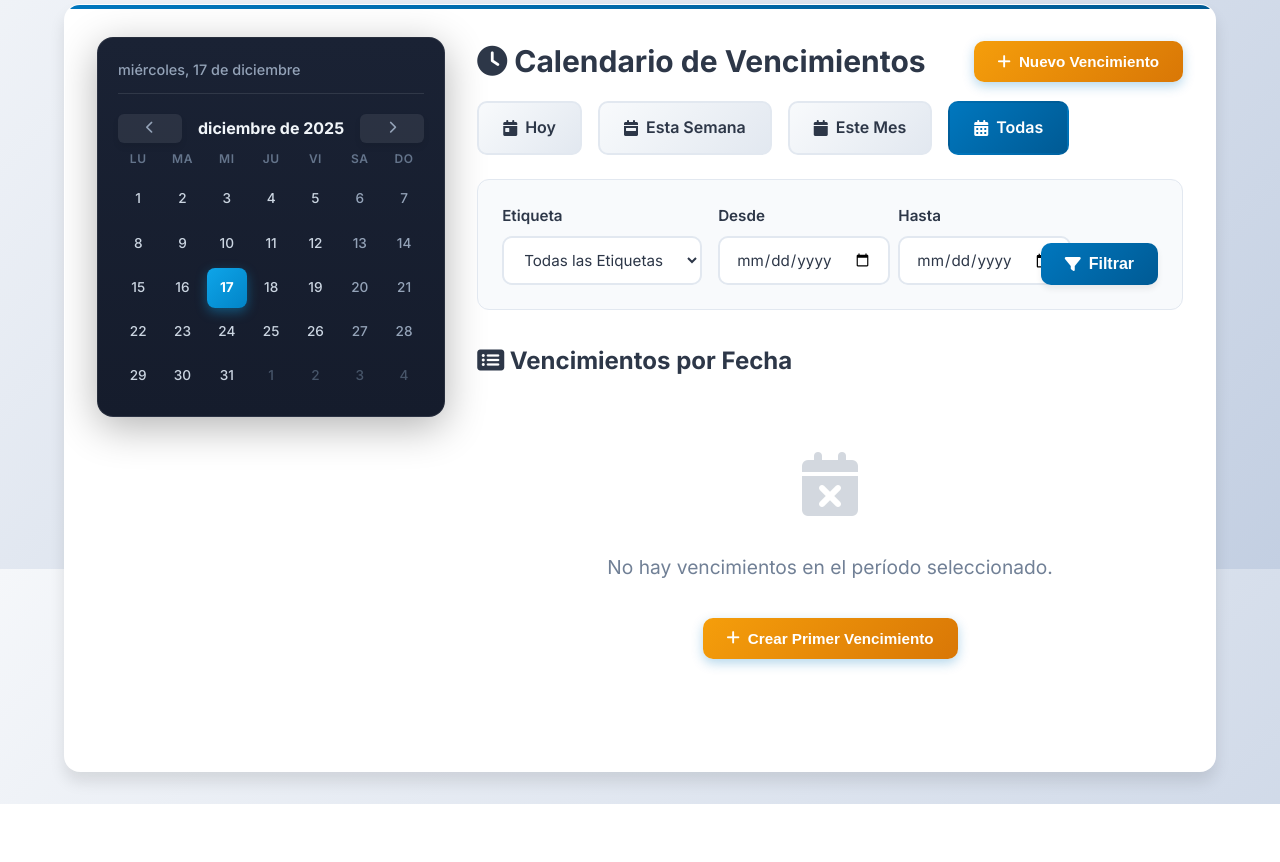
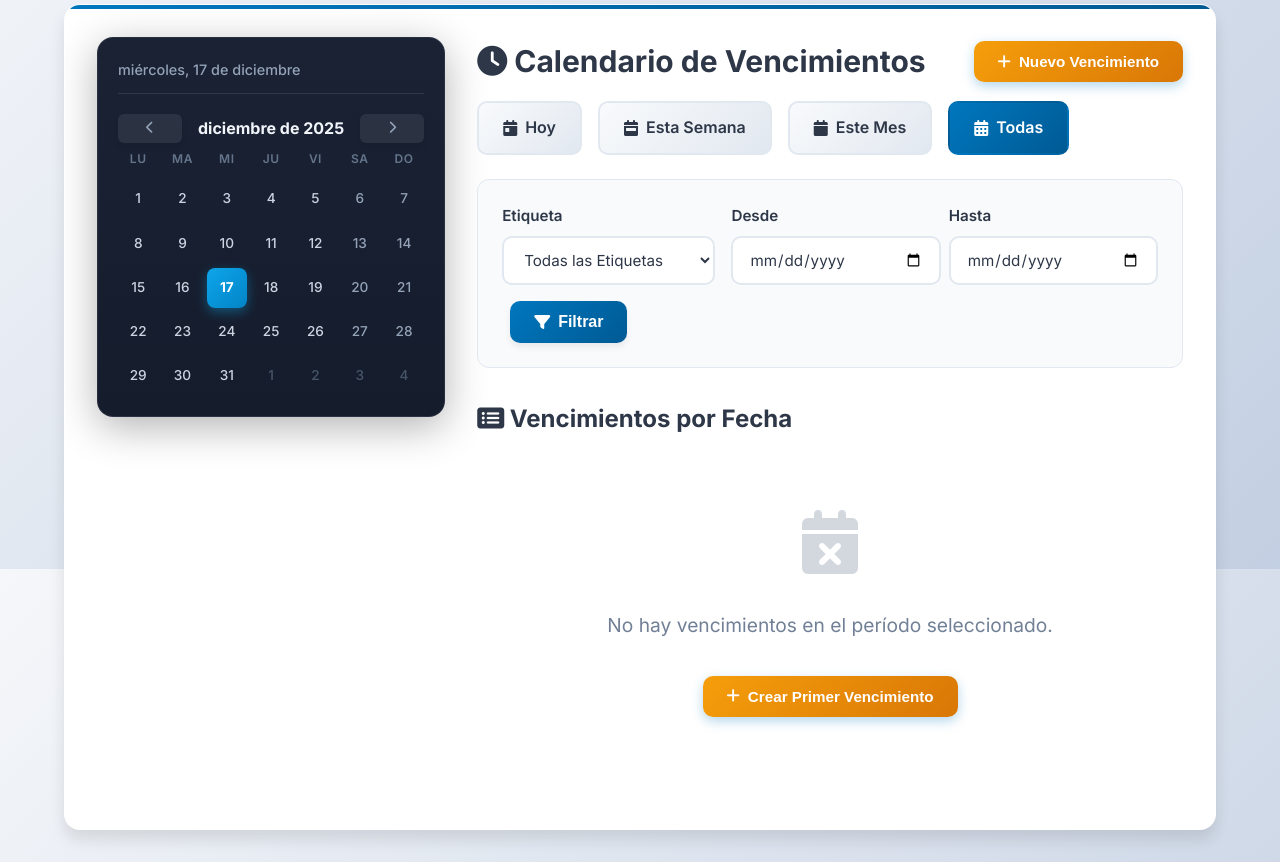
Before and after one commit to OctavioGalvan5/tareas-federal, a Flask app: page /expirations in a window 1280 px wide. Shown: the part 231-1093 px from the top of the page. Before the commit the page ends 1035 px from the top, so only its background shows below. Run offline with Flask 3, Linux system fonts and the light colour scheme; a user stored in the database is signed in; data comes from the database, SQL or seed files in the repository; data that the repository does not hold is empty.

Commit message:
se soluciono el error de vencimientos

```diff
--- a/templates/expiration_calendar.html
+++ b/templates/expiration_calendar.html
@@ -74,9 +74,9 @@
                         </div>
 
                         <!-- Actions -->
-                        <div style="display: flex; gap: 0.5rem;">
+                        <div style="display: flex; gap: 0.5rem; margin-left: 0.5rem; flex-shrink: 0;">
                             <button onclick="applyFilters()" class="filter-btn"
-                                style="background: var(--primary-gradient); color: white; border: none;">
+                                style="background: var(--primary-gradient); color: white; border: none; white-space: nowrap;">
                                 <i class="fas fa-filter"></i> Filtrar
                             </button>
                         </div>
@@ -187,6 +187,8 @@
             </div>
             {% endif %}
         </div>
+    </div>
+</div>
 {% endblock %}
 
 {% block modals %}
@@ -201,8 +203,7 @@
             <div class="modal-body">
                 <div class="form-group">
                     <label for="exp_title"><i class="fas fa-heading"></i> Título *</label>
-                            <input type="text" id="exp_title" name="title" required
-                                placeholder="Título del vencimiento">
+                    <input type="text" id="exp_title" name="title" required placeholder="Título del vencimiento">
                 </div>
 
                 <div class="form-group">
```
Lines whose indentation alone changed are shown as unchanged.
